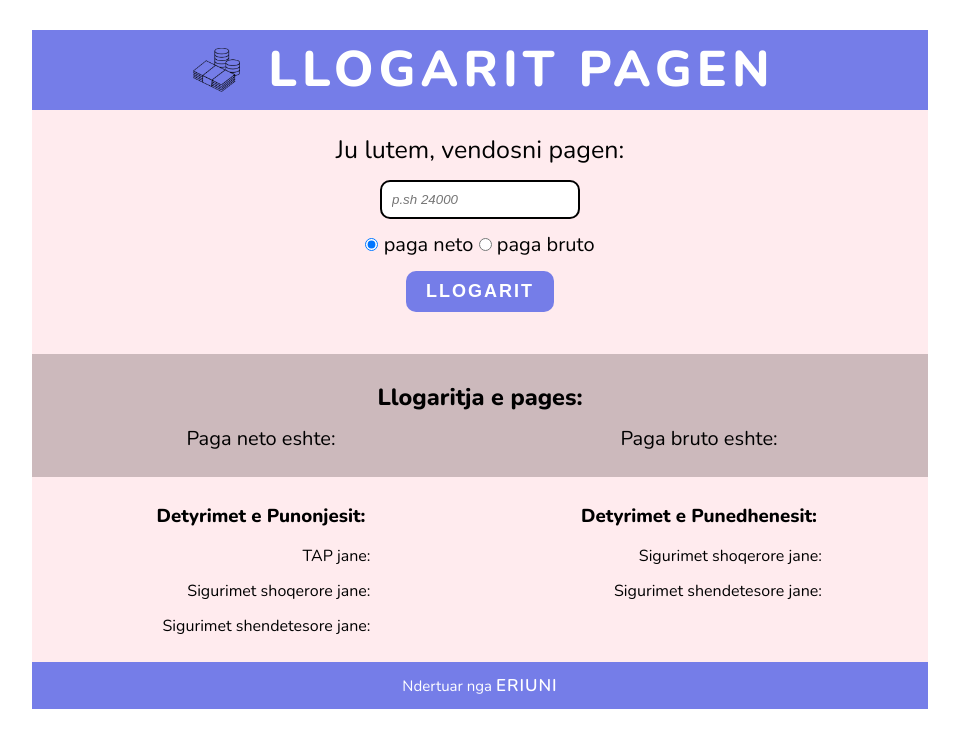
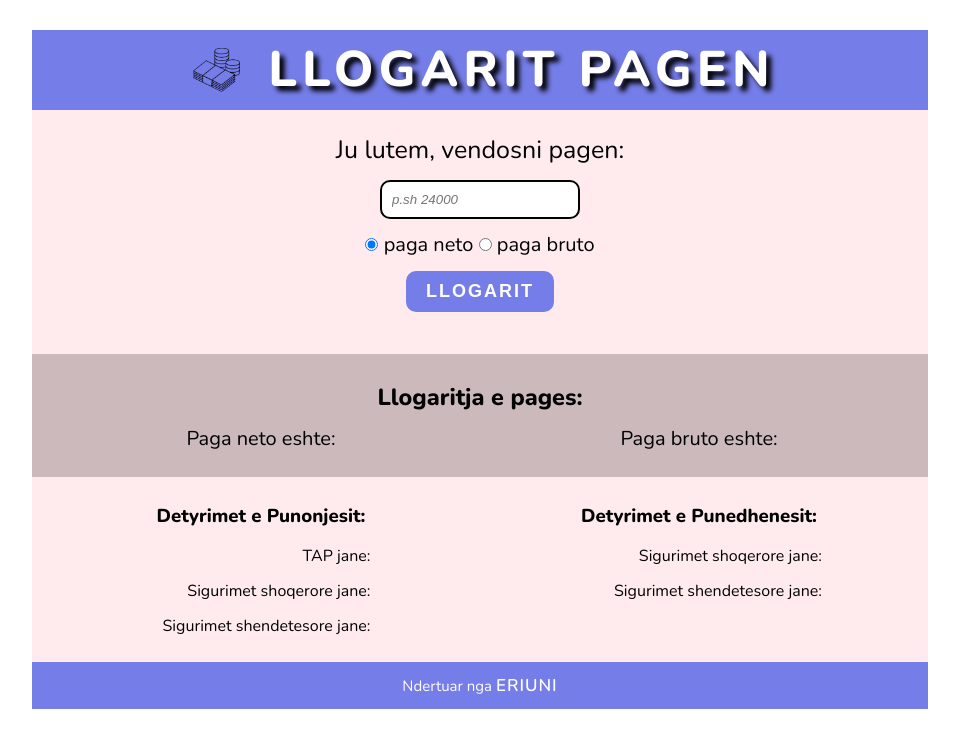
Before and after one commit to eriuni/paga-ime-v2, a website: page index.html in a window 1280 px wide. Shown: the whole page, without its empty margins (160-1119 px from the left). Drawn offline with nearby package versions, Linux system fonts and the light colour scheme.

Commit message:
added text-shadow to the text header

```diff
--- a/sass/_header.scss
+++ b/sass/_header.scss
@@ -22,6 +22,7 @@
         font-size: 5rem;
         letter-spacing: 5px;
         font-weight: 800;
+        text-shadow: 5px 5px 5px $secondaryTextColor;
         text-transform: uppercase;
         padding-left: 2rem;
 
```
Also changed, not shown: css/style.css.
